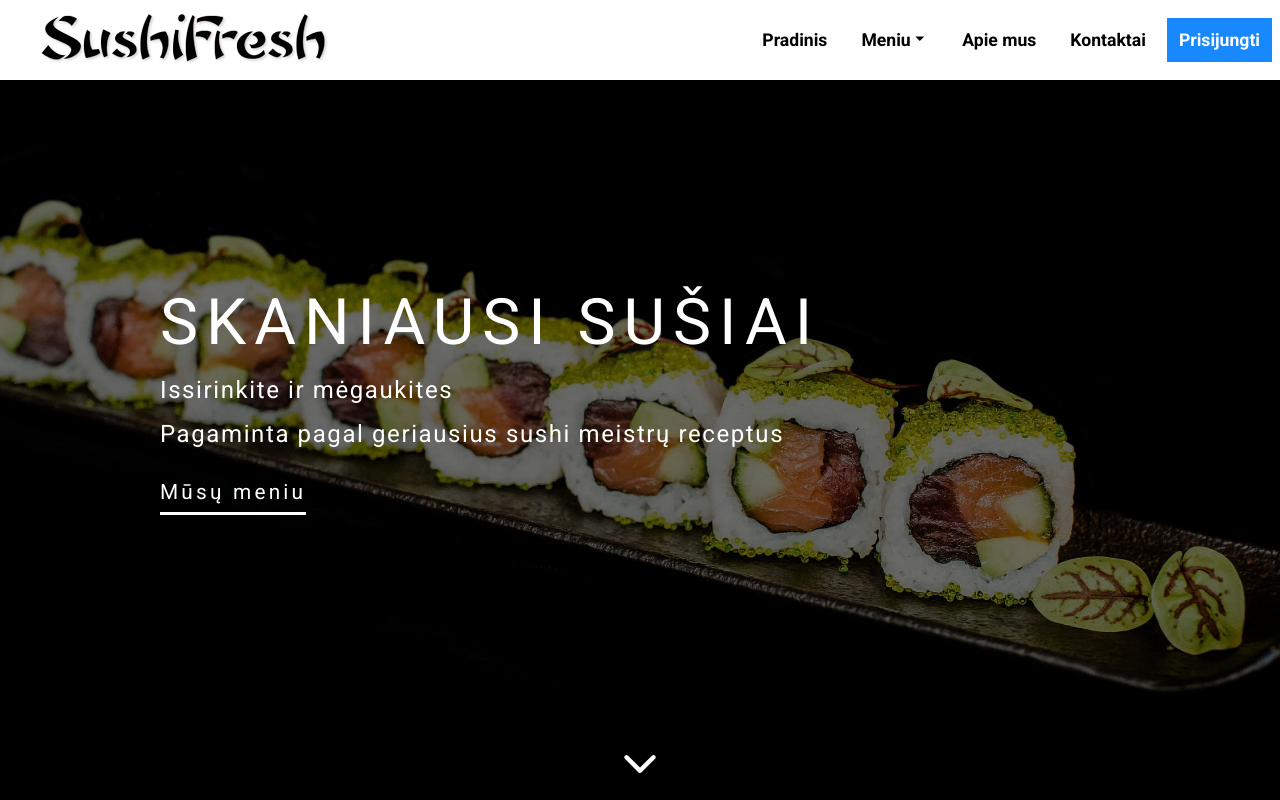
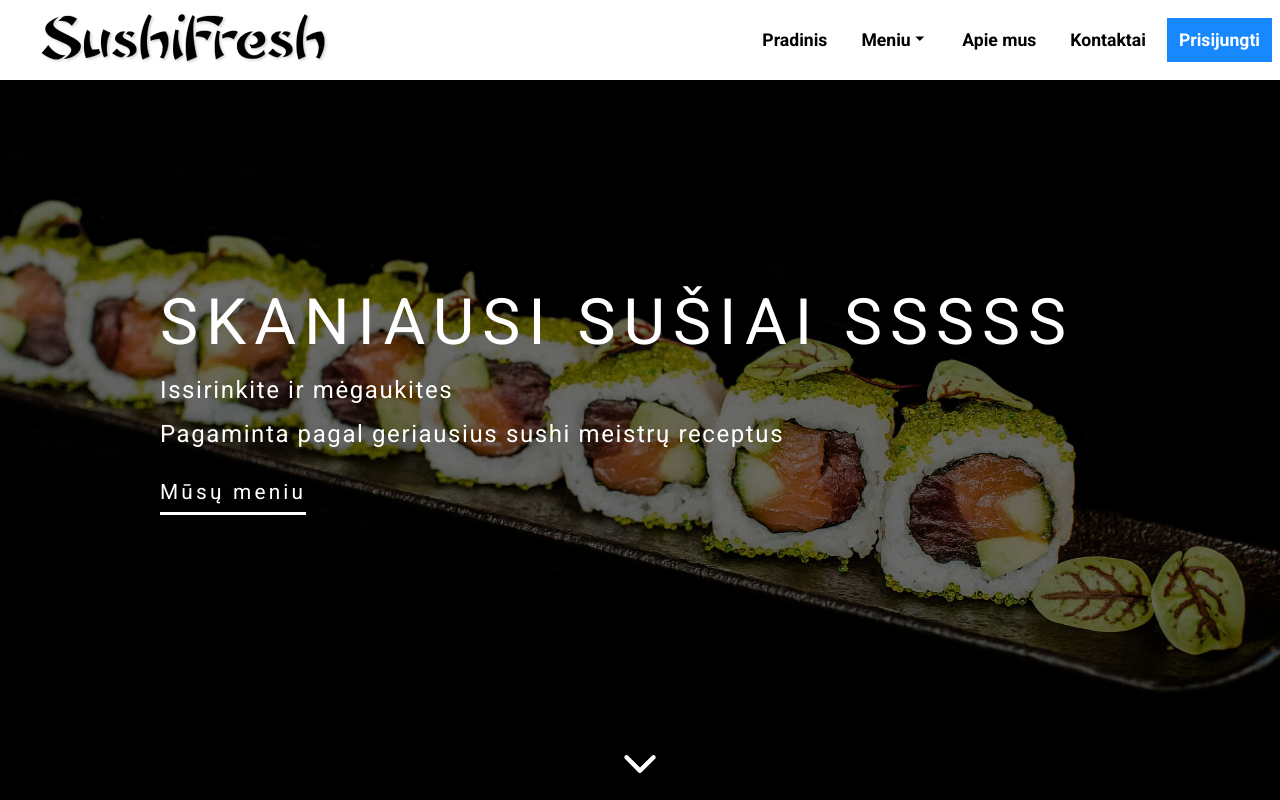
Before and after one commit to cibirastadas/MERN-SushiTasty-website, a React (Create React App) app in the folder frontend/: page / in a window 1280 px wide. Shown: the top 800 px of the page. Built offline with nearby package versions, Linux system fonts and the light colour scheme; no server answers.

Commit message:
updated home cover

```diff
--- a/frontend/src/components/Pages/Home/HomeCover/HomeCover.js
+++ b/frontend/src/components/Pages/Home/HomeCover/HomeCover.js
@@ -9,7 +9,7 @@ const HomeCover = () => {
         <div className={classes.homeCover}>
                <Fade right>
                     <div className={classes.homeCoverText}>
-                        <h1>Skaniausi Sušiai</h1>
+                        <h1>Skaniausi Sušiai sssss</h1>
                         <p>Issirinkite ir mėgaukites</p>
                         <p>Pagaminta pagal geriausius sushi meistrų receptus</p>
                         <Button linkTo="/products" styleLink={classes.linkStyle} cName={{btnColor : "btnBlack"}}>Mūsų meniu</Button>
```
